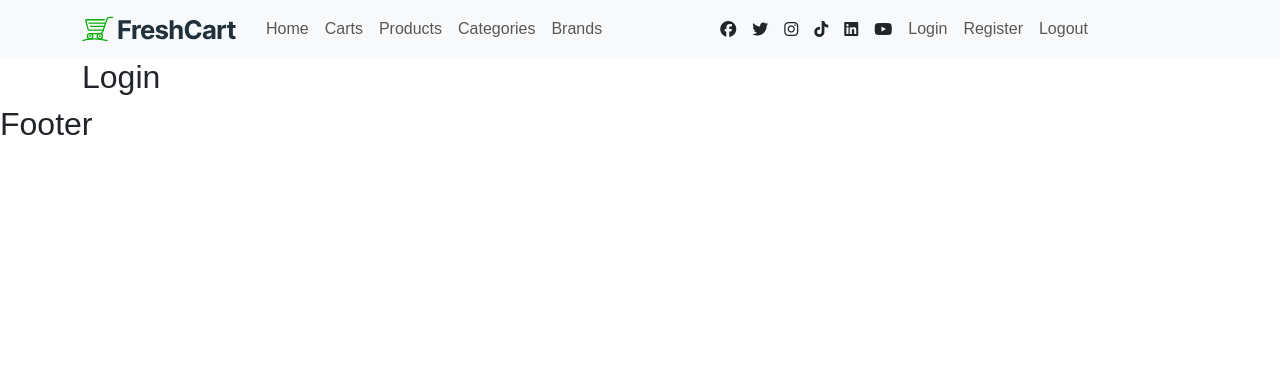
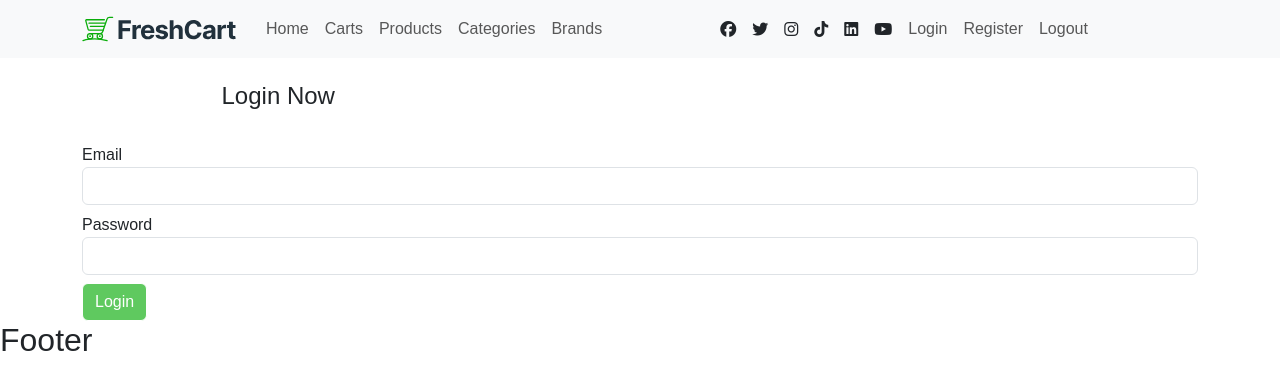
Before and after one commit to mohamedaraby11/ReactEcommerce, a React (Create React App) app: page /login in a window 1280 px wide. Shown: the top 390 px of the page. Built offline with nearby package versions, Linux system fonts and the light colour scheme; a web font is replaced by a local one.

Commit message:
Handle Rgister and Login

```diff
--- a/src/components/Login/Login.jsx
+++ b/src/components/Login/Login.jsx
@@ -1,9 +1,82 @@
-import React from 'react'
+import React, { useState } from 'react'
 import style from './Login.module.css'
+import { useFormik } from 'formik'
+import * as Yup from 'yup'
+import axios from 'axios'
+import { useNavigate } from 'react-router-dom'
+
+
 export default function Login() {
+  let navigate = useNavigate();
+  const [isloading, setisLoading] = useState(false)
+  const [messageError , setMessageError] = useState('')
+
+  async function handleLogin(values) {
+    setisLoading(true)
+    let { data } = await axios.post(`https://ecommerce.routemisr.com/api/v1/auth/signin`, values).catch((err)=>{
+      setisLoading(false)
+      setMessageError(`${err.response.data.statusMsg} : ${err.response.data.message    }`)
+
+    })
+    if (data.message === 'success') {
+      setisLoading(false)
+      navigate('/')
+
+
+    }
+    console.log("login ....");
+  }
+
+  let validation = Yup.object({
+    email: Yup.string().required('Email is required').email('Email is Invalid'),
+    password: Yup.string().required('Password is required').matches(/^[A-Z][a-z0-9]{5,10}$/, 'Password Must Start With upperCase and so on'),
+  })
+
+
+
+  let formik = useFormik({
+    initialValues: {
+      email: '',
+      password: '',
+    },
+    validationSchema: validation,
+    onSubmit: handleLogin,
+  })
   return <>
 
-        <h2>Login</h2>
-    </>
+    <div className='w-75 mx-auto py-4'>
+      <h4> Login Now</h4>
+    </div>
+    {messageError ?     <div className='alert alert-danger'>{messageError}</div>
+ : null}
+
+    <form onSubmit={formik.handleSubmit}>
+
+
+
+
+
+      <label htmlFor='email'> Email </label>
+      <input onBlur={formik.handleBlur} className='form-control mb-2' onChange={formik.handleChange} value={formik.values.email} type='email' name='email' id='email' />
+      {formik.errors.email && formik.touched.email ? <div className='alert alert-danger'>{formik.errors.email}</div>
+        : null}
+
+
+
+      <label htmlFor='password'> Password </label>
+      <input onBlur={formik.handleBlur} className='form-control mb-2' onChange={formik.handleChange} value={formik.values.password} type='password' name='password' id='password' />
+      {formik.errors.password && formik.touched.password ? <div className='alert alert-danger'>{formik.errors.password}</div>
+        : null}
+
+
+
+
+      {isloading ? <button type='button' className='btn bg-main text-white'><i className='fas fa-spinner fa-spin'></i> </button>
+        : <button disabled={!(formik.isValid && formik.dirty)} onBlur={formik.handleBlur} type='submit' className='btn bg-main text-white'>Login </button>
+      }
+
+
+    </form>
+  </>
 
 }
--- a/src/components/Register/Register.jsx
+++ b/src/components/Register/Register.jsx
@@ -1,21 +1,38 @@
-import React from 'react'
+import React, { useState } from 'react'
 import style from './Register.module.css'
 import { useFormik } from 'formik'
 import * as Yup from 'yup'
+import axios from 'axios'
+import { useNavigate } from 'react-router-dom'
+
 
 export default function Register() {
+  let navigate = useNavigate();
+  const [isloading, setisLoading] = useState(false)
+  const [messageError , setMessageError] = useState('')
 
-  function handleRegister(values) {
+  async function handleRegister(values) {
+    setisLoading(true)
+    let { data } = await axios.post(`https://ecommerce.routemisr.com/api/v1/auth/signup`, values).catch((err)=>{
+      setisLoading(false)
+      setMessageError(`${err.response.data.statusMsg} : ${err.response.data.message    }`)
+
+    })
+    if (data.message === 'success') {
+      setisLoading(false)
+      navigate('/login')
+
+
+    }
     console.log("Register ....");
-    console.log(values);
   }
 
-  let validation  =  Yup.object({
-    name:Yup.string().required('Name is required').min(3, ' Name Min Length iS 3').max(10, 'Name Max length is 10'),
-    email:Yup.string().required('Email is required').email('Email is Invalid'),
-    password:Yup.string().required('Password is required').matches(/^[A-Z][a-z0-9]{5,10}$/, 'Password Must Start With upperCase and so on'),
-    rePassword:Yup.string().required('RePassword is required').oneOf([Yup.ref('password')], ' Password And RePassword Doesnot Match '),
-    phone:Yup.string().required('Phone is required').matches(/^01[0125][0-9]{8}$/, 'Phone Must be an Egyptian Number '),
+  let validation = Yup.object({
+    name: Yup.string().required('Name is required').min(3, ' Name Min Length iS 3').max(10, 'Name Max length is 10'),
+    email: Yup.string().required('Email is required').email('Email is Invalid'),
+    password: Yup.string().required('Password is required').matches(/^[A-Z][a-z0-9]{5,10}$/, 'Password Must Start With upperCase and so on'),
+    rePassword: Yup.string().required('RePassword is required').oneOf([Yup.ref('password')], ' Password And RePassword Doesnot Match '),
+    phone: Yup.string().required('Phone is required').matches(/^01[0125][0-9]{8}$/, 'Phone Must be an Egyptian Number '),
   })
 
 
@@ -23,12 +40,12 @@
   let formik = useFormik({
     initialValues: {
       name: '',
-      phone: '',
       email: '',
       password: '',
       rePassword: '',
+      phone: '',
     },
-    validationSchema:validation,
+    validationSchema: validation,
     onSubmit: handleRegister,
   })
   return <>
@@ -36,40 +53,44 @@
     <div className='w-75 mx-auto py-4'>
       <h4> Register Now</h4>
     </div>
+    {messageError ?     <div className='alert alert-danger'>{messageError}</div>
+ : null}
 
     <form onSubmit={formik.handleSubmit}>
 
       <label htmlFor='name'> Name </label>
       <input onBlur={formik.handleBlur} className='form-control mb-2' onChange={formik.handleChange} value={formik.values.name} type='text' name='name' id='name' />
-      {formik.errors.name && formik.touched.name? <div className='alert alert-danger'>{formik.errors.name}</div>
+      {formik.errors.name && formik.touched.name ? <div className='alert alert-danger'>{formik.errors.name}</div>
         : null}
 
 
 
       <label htmlFor='email'> Email </label>
       <input onBlur={formik.handleBlur} className='form-control mb-2' onChange={formik.handleChange} value={formik.values.email} type='email' name='email' id='email' />
-      {formik.errors.email && formik.touched.email? <div className='alert alert-danger'>{formik.errors.email}</div>
+      {formik.errors.email && formik.touched.email ? <div className='alert alert-danger'>{formik.errors.email}</div>
         : null}
 
 
 
       <label htmlFor='password'> Password </label>
       <input onBlur={formik.handleBlur} className='form-control mb-2' onChange={formik.handleChange} value={formik.values.password} type='password' name='password' id='password' />
-      {formik.errors.password && formik.touched.password? <div className='alert alert-danger'>{formik.errors.password}</div>
+      {formik.errors.password && formik.touched.password ? <div className='alert alert-danger'>{formik.errors.password}</div>
         : null}
 
 
       <label htmlFor='rePassword'> RePassword </label>
       <input onBlur={formik.handleBlur} className='form-control mb-2' onChange={formik.handleChange} value={formik.values.rePassword} type='password' name='rePassword' id='rePassword' />
-      {formik.errors.rePassword && formik.touched.rePassword? <div className='alert alert-danger'>{formik.errors.rePassword}</div>
+      {formik.errors.rePassword && formik.touched.rePassword ? <div className='alert alert-danger'>{formik.errors.rePassword}</div>
         : null}
 
       <label htmlFor='phone'> Phone </label>
       <input onBlur={formik.handleBlur} className='form-control mb-2' onChange={formik.handleChange} value={formik.values.phone} type='tel' name='phone' id='phone' />
-      {formik.errors.phone && formik.touched.phone? <div className='alert alert-danger'>{formik.errors.phone}</div>
+      {formik.errors.phone && formik.touched.phone ? <div className='alert alert-danger'>{formik.errors.phone}</div>
         : null}
 
-      <button disabled={!(formik.isValid && formik.dirty)} onBlur={formik.handleBlur} type='submit' className='btn bg-main text-white'>Register </button>
+      {isloading ? <button type='button' className='btn bg-main text-white'><i className='fas fa-spinner fa-spin'></i> </button>
+        : <button disabled={!(formik.isValid && formik.dirty)} onBlur={formik.handleBlur} type='submit' className='btn bg-main text-white'>Register </button>
+      }
 
 
     </form>
```
